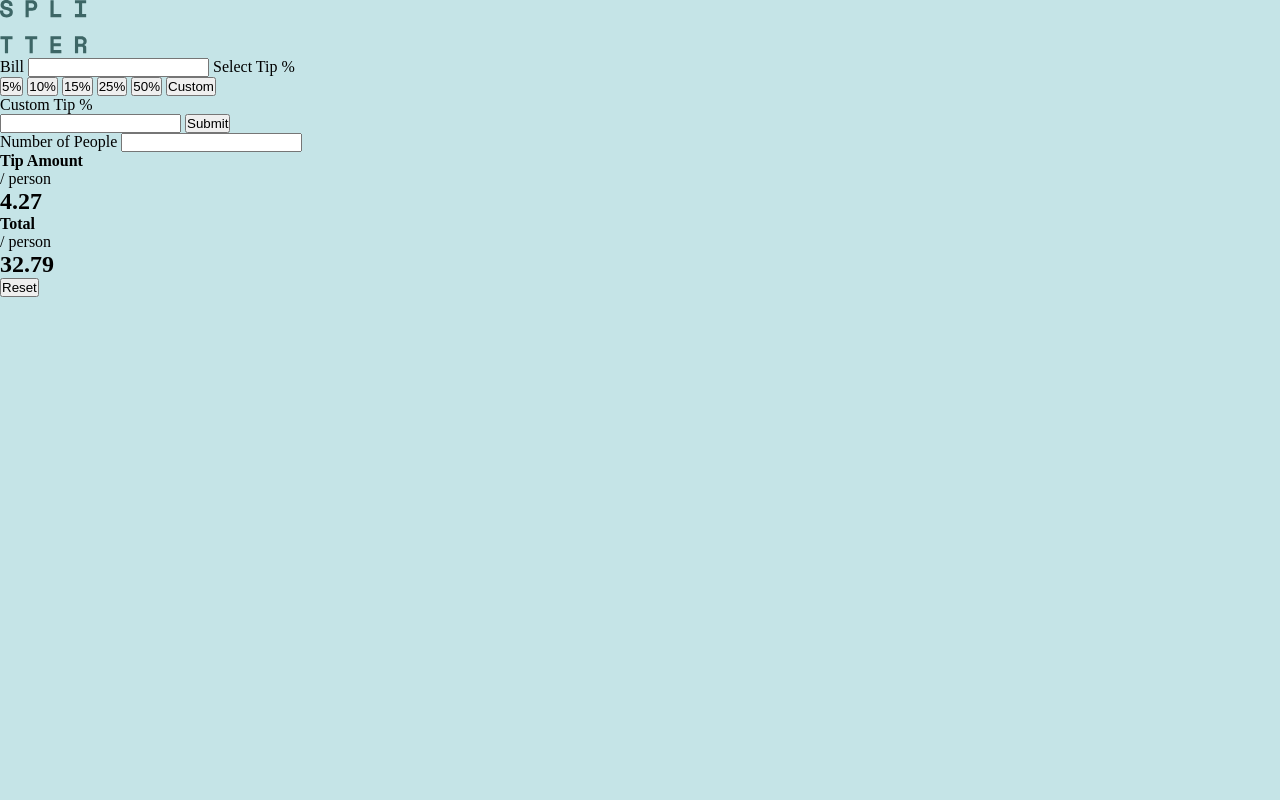
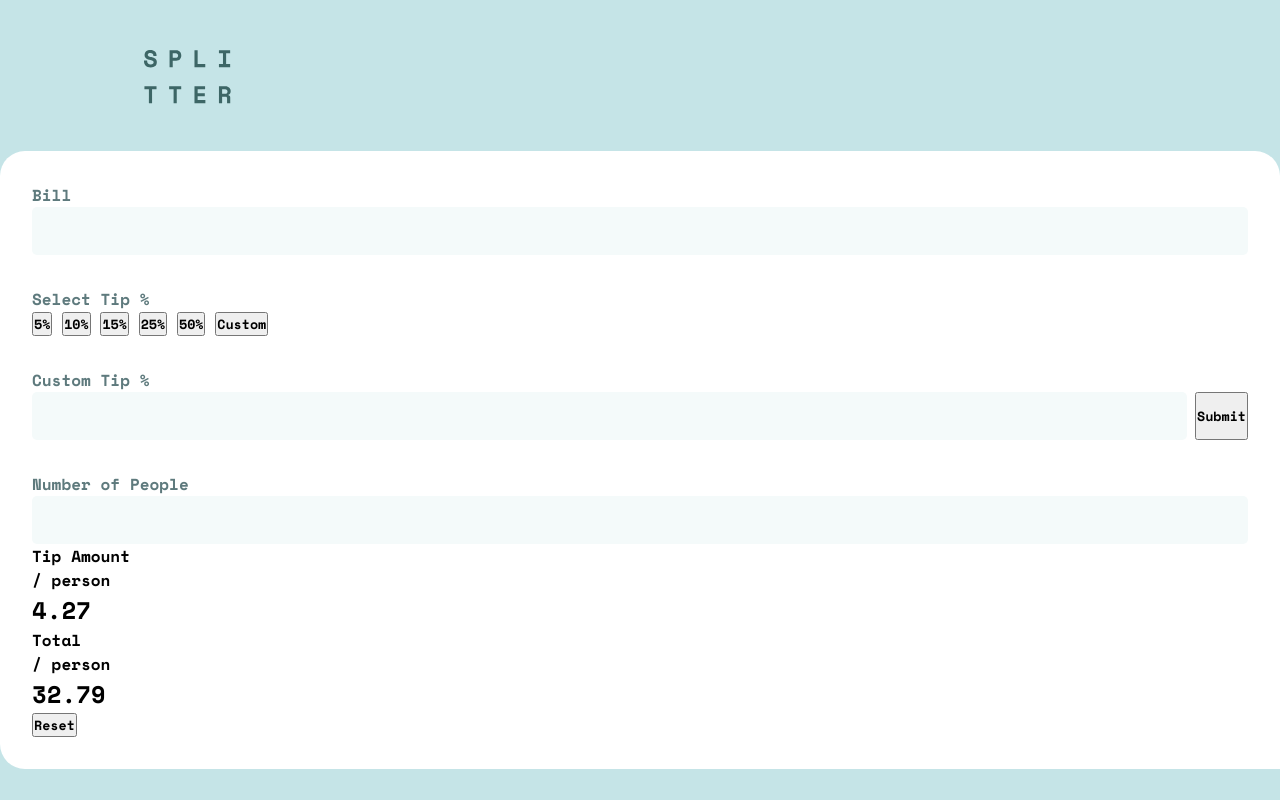
Before and after one commit to barka-dev/tip-calculator-app, a plain HTML site: page index.html in a window 1280 px wide. Drawn offline with nearby package versions, Linux system fonts and the light colour scheme.

Commit message:
Update style.css

```diff
--- a/style.css
+++ b/style.css
@@ -3,7 +3,7 @@
 :root{
     /* Colors */
     --strong-cyan: hsl(172, 67%, 45%);
-    --very dark cyan: hsl(183, 100%, 15%);
+    --very-dark-cyan: hsl(183, 100%, 15%);
     --dark-grayish-cyan: hsl(186, 14%, 43%);
     --grayish-cyan: hsl(184, 14%, 56%);
     --light-grayish-cyan: hsl(185, 41%, 84%);
@@ -16,20 +16,74 @@
     box-sizing:border-box;
     padding:0;
     margin:0;
+    font-family:"Space Mono", monospace;
+    font-weight:700;
 }
 
 body{
     background-color:var(--light-grayish-cyan);
 }
 
-/* Hide arrows for Chrome, Safari, Edge, Opera */
-.no-arrows::-webkit-outer-spin-button,
-.no-arrows::-webkit-inner-spin-button {
+header{
+    padding-block-start:3.125rem;
+    padding-block-end:2.55rem;
+    padding-inline:9.02rem;
+}
+
+article{
+    background-color:var(--white);
+    border-radius:1.56rem 1.56rem 0;
+    padding:2rem;
+}
+
+input{
+    width:100%;
+}
+label{
+    font-size:1rem;
+    color:var(--dark-grayish-cyan);
+    display:block;
+}
+
+label:not(:first-of-type), .hiddenInput{
+    margin-block-start:2rem;
+}
+
+.hiddenInput div{
+    display:flex;
+    gap:.5rem
+}
+
+input{
+    border-radius:5px;
+    background-color:var(--very-light-grayish-cyan);
+    border:none;
+    padding-inline:1.09rem;
+    padding-block:0.375rem;
+    font-size:1.5rem;
+    color:var(--very-dark-cyan);
+    text-align:right;
+}
+input[id="bill"]{
+    position:relative;
+}
+input[id="bill"]::before{
+    content:url('./images/icon-dollar.svg');
+    position:absolute;
+    left:0;
+    top:50%;
+    transform: translateY(-50%);
+    height:1rem;
+    width:1rem;
+
+}
+
+input[type="number"]::-webkit-outer-spin-button,
+input[type="number"]::-webkit-inner-spin-button {
     -webkit-appearance: none;
     margin: 0;
 }
 
-/* Hide arrows for Firefox */
-.no-arrows {
+input[type="number"] {
     -moz-appearance: textfield;
 }
```
